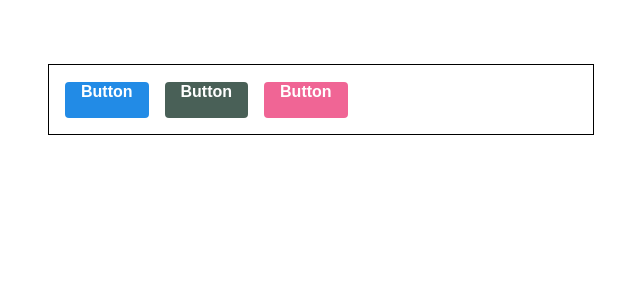
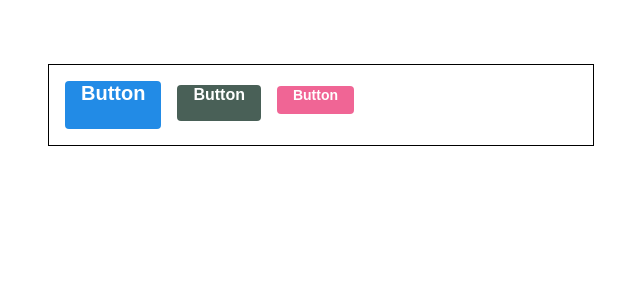
Before and after one commit to Sain-Tech/velopert-react-tutorial, a React (Create React App) app: page / in a window 1280 px wide. Shown: the top 300 px of the page, without its empty margins (319-959 px from the left). Built offline with nearby package versions, Linux system fonts and the light colour scheme.

Commit message:
튜토리얼 진행(20.02.07)
2-10 Styled-components 버튼 사이즈 조정하기

```diff
--- a/src/App.js
+++ b/src/App.js
@@ -10,6 +10,12 @@ const AppBlock = styled.div`
   padding: 1rem;
 `;
 
+const ButtonGroup = styled.div`
+  & + & {
+    margin-top: 1rem;
+  }
+`
+
 const palette = {
   blue: '#228be6',
   gray: '#496057',
@@ -20,9 +26,11 @@ function App() {
   return (
     <ThemeProvider theme={{palette}}>
       <AppBlock>
-        <Button>Button</Button>
-        <Button color="gray">Button</Button>
-        <Button color="pink">Button</Button>
+        <ButtonGroup>
+          <Button size='large'>Button</Button>
+          <Button color="gray">Button</Button>
+          <Button size='small' color="pink">Button</Button>
+        </ButtonGroup>
       </AppBlock>
     </ThemeProvider>
   );
--- a/src/components/Button.js
+++ b/src/components/Button.js
@@ -1,11 +1,11 @@
 import React from 'react';
-import styled, {css} from 'styled-components';
-import {darken, lighten} from 'polished';
+import styled, { css } from 'styled-components';
+import { darken, lighten } from 'polished';
 
 const colorStyles = css`
-${({theme, color}) => {
-    const selected = theme.palette[color];
-    return css`
+${({ theme, color }) => {
+        const selected = theme.palette[color];
+        return css`
         background: ${selected};
         &:hover {
             background: ${lighten(0.1, selected)};
@@ -14,7 +14,29 @@ ${({theme, color}) => {
             background: ${darken(0.1, selected)};
         }
     `;
-}}
+    }}
+`;
+
+const sizes = {
+    large: {
+        height: '3rem',
+        fontSize: '1.25rem'
+    },
+    medium: {
+        height: '2.25rem',
+        fontSize: '1rem'
+    },
+    small: {
+        height: '1.75rem',
+        fontSize: '0.875rem'
+    }
+}
+
+const sizeStyles = css`
+    ${({size}) => css`
+        height: ${sizes[size].height};
+        font-size: ${sizes[size].fontSize};
+    `}
 `;
 
 const StyledButton = styled.button`
@@ -32,20 +54,22 @@ const StyledButton = styled.button`
     font-size: 1rem;
 
     ${colorStyles};
+    ${sizeStyles};
 
     & + & {
         margin-left: 1rem;
     }
 `
 
-function Button({children, color, ...rest}) {
-    return(
-        <StyledButton color={color} {...rest}>{children}</StyledButton>
+function Button({ children, color, size, ...rest }) {
+    return (
+        <StyledButton color={color} size={size} {...rest}>{children}</StyledButton>
     );
 }
 
 Button.defaultProps = {
-    color: 'blue'
+    color: 'blue',
+    size: 'medium'
 }
 
 export default Button;
```
